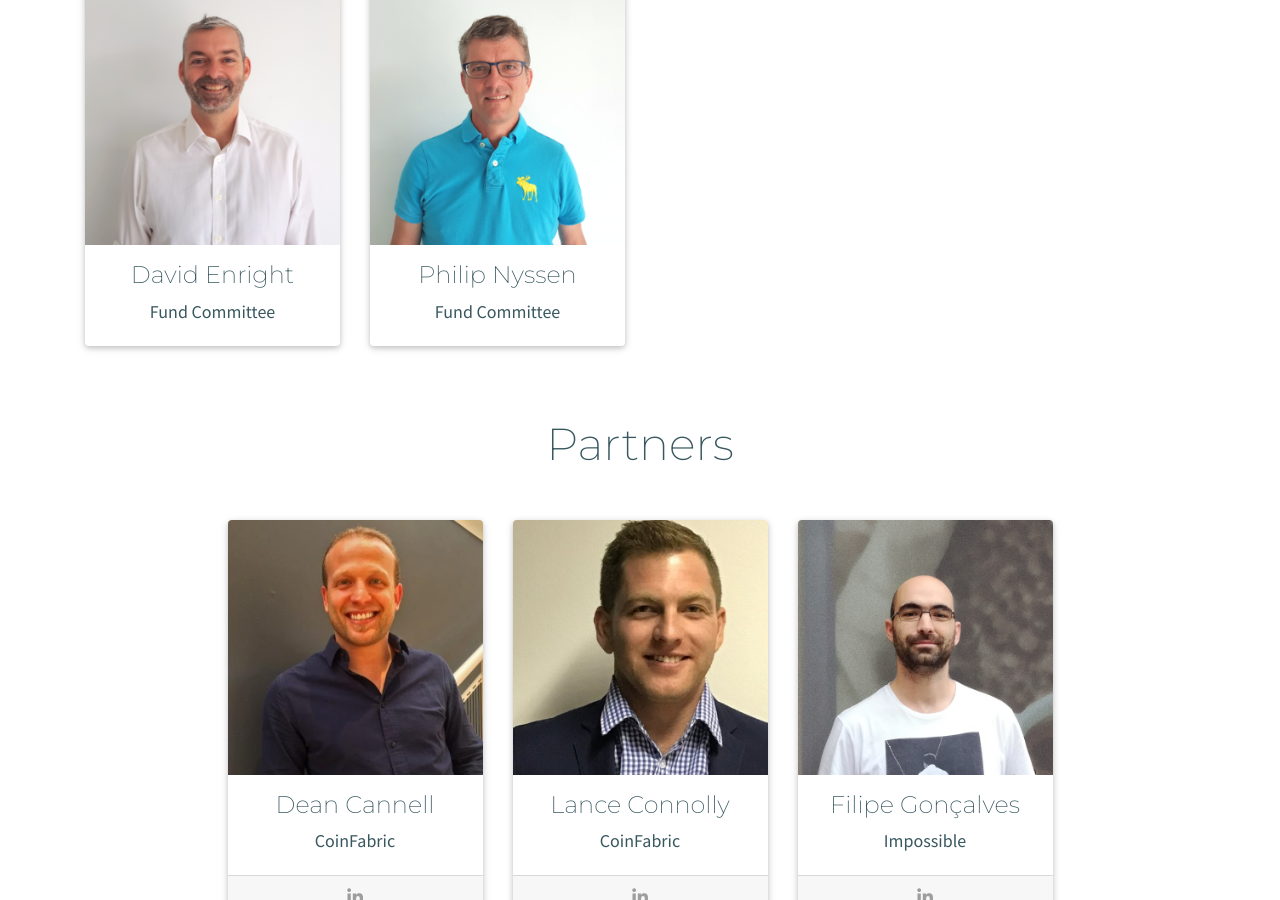
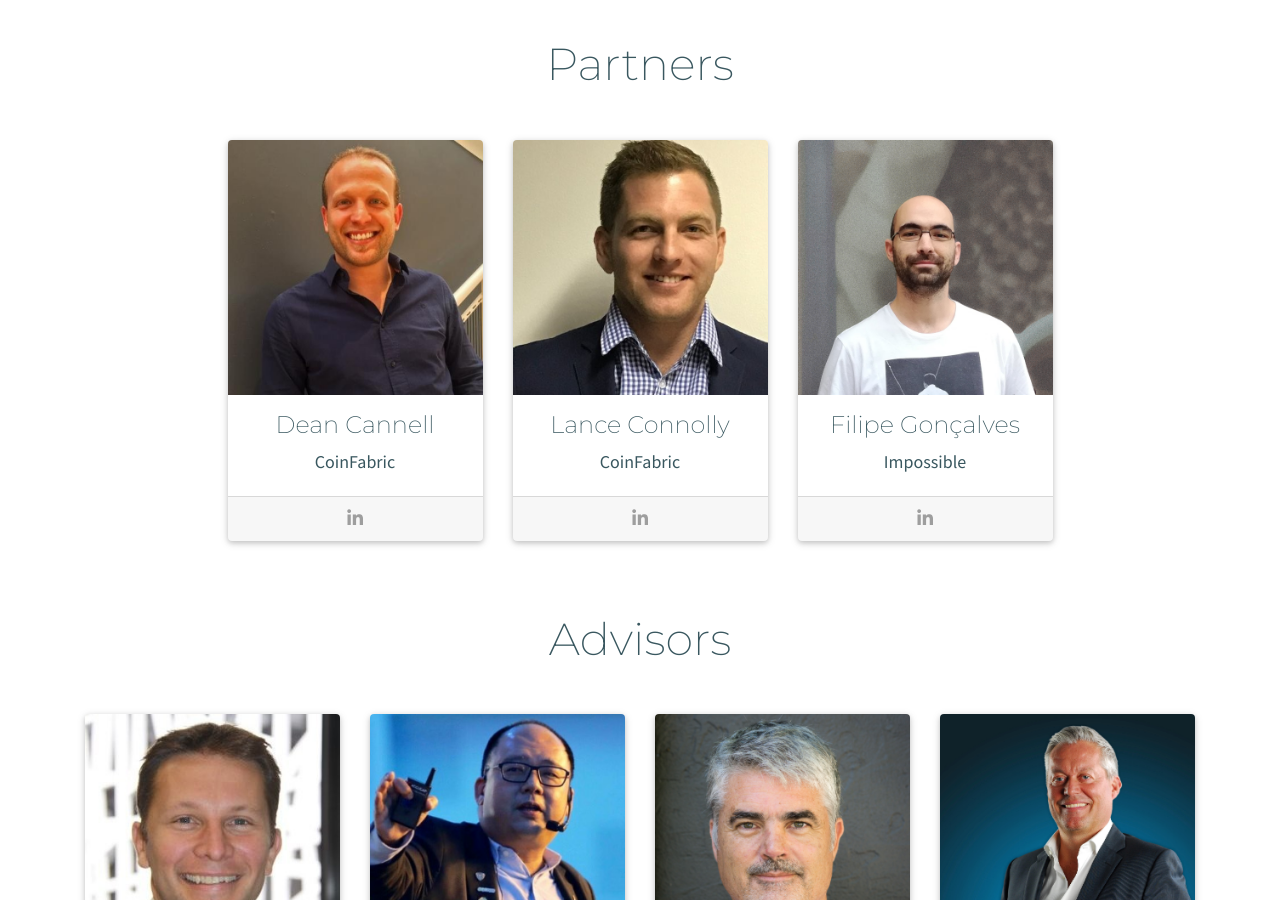
Before and after one commit to enhancedsociety/old-website, a Jekyll site: the page built from index.html, in a window 1280 px wide and 900 px high, scrolled down 3891 px. Built offline with Jekyll 4.4.1, drawn with Linux system fonts in a browser that asks for light colours; nearby versions of some CDN libraries; a script that is not in the unit is left out.

Commit message:
moved david and phil

```diff
--- a/_data/team.yml
+++ b/_data/team.yml
@@ -57,11 +57,3 @@
   image: tan.png
   title: Blockchain Developer
   linkedin: https://www.linkedin.com/in/troowala
-
-- name: David Enright
-  image: david.png
-  title: Fund Committee
-
-- name: Philip Nyssen
-  image: philip.png
-  title: Fund Committee
```
